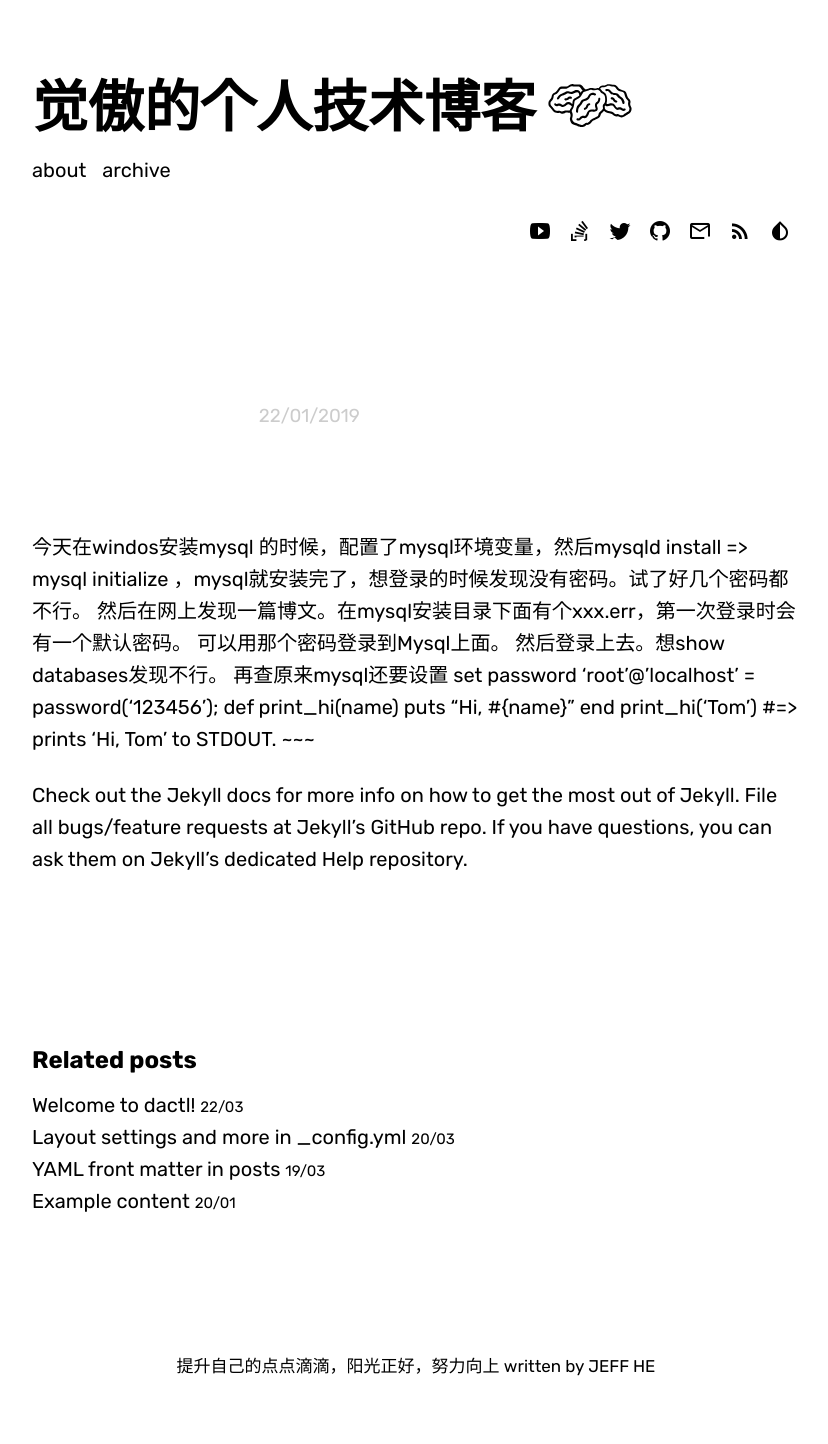
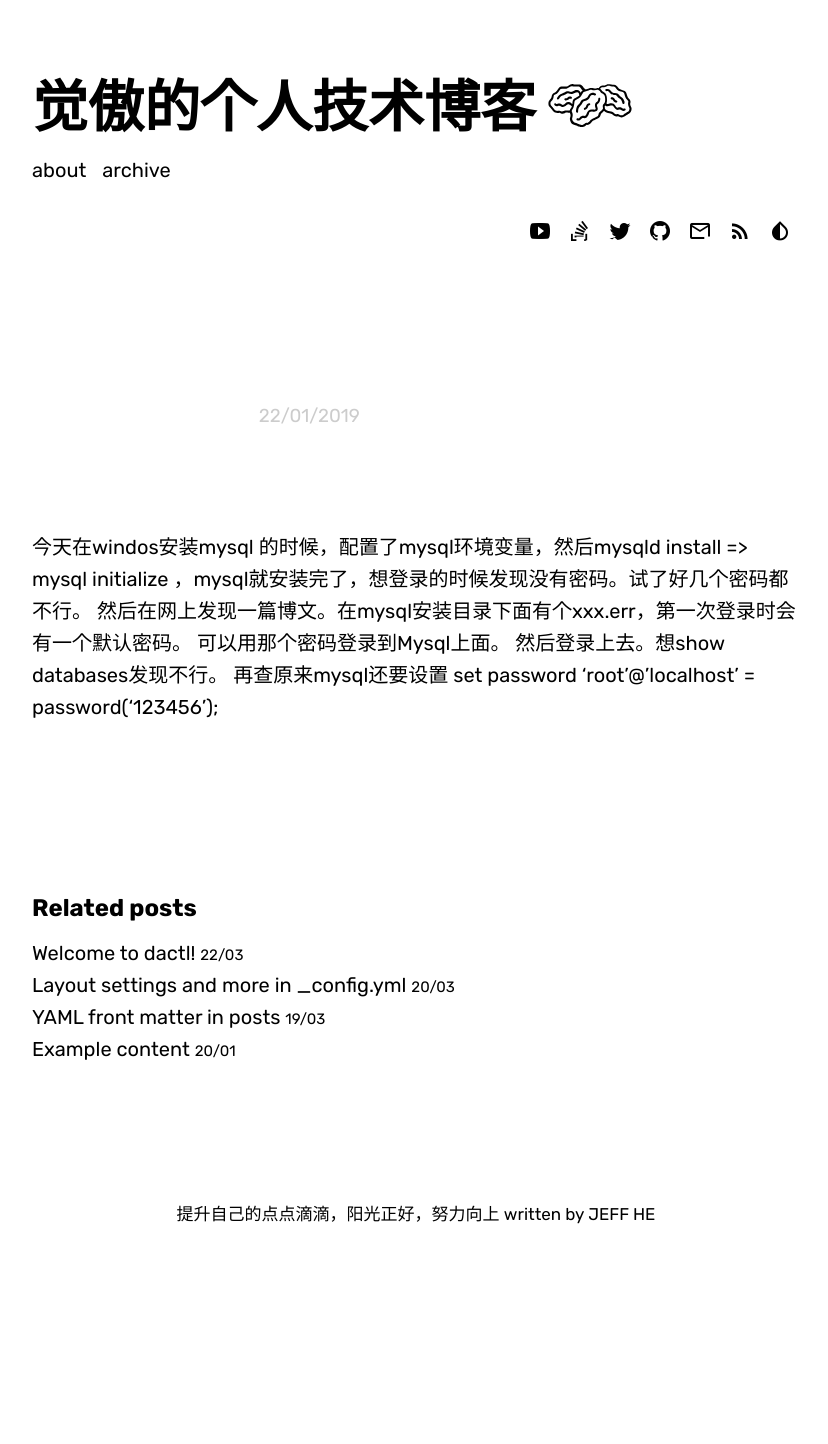
Before and after one commit to cesiv/cesiv.github.io, a Jekyll site: the page built from _posts/2019-01-22-mysql安装后的密码是什么.md, in a window 1280 px wide. Shown: the whole page, without its empty margins (224-1052 px from the left). Built offline with Jekyll 4.4.1, drawn with Linux system fonts in a browser that asks for light colours; some web fonts are replaced; comment, search, counter and statistics services are not loaded; after the commit the page ends 1292 px from its top, so only the background shows below that.

Commit message:
Update 2019-01-22-mysql安装后的密码是什么.md
no reason

```diff
--- a/_posts/2019-01-22-mysql安装后的密码是什么.md
+++ b/_posts/2019-01-22-mysql安装后的密码是什么.md
@@ -16,15 +16,3 @@
 然后登录上去。想show databases发现不行。
 再查原来mysql还要设置
 set password  'root'@'localhost' = password('123456');
-def print_hi(name)
-  puts "Hi, #{name}"
-end
-print_hi('Tom')
-#=> prints 'Hi, Tom' to STDOUT.
-~~~
-
-Check out the [Jekyll docs][jekyll] for more info on how to get the most out of Jekyll. File all bugs/feature requests at [Jekyll’s GitHub repo][jekyll-gh]. If you have questions, you can ask them on [Jekyll’s dedicated Help repository][jekyll-help].
-
-[jekyll]:      http://jekyllrb.com
-[jekyll-gh]:   https://github.com/jekyll/jekyll
-[jekyll-help]: https://github.com/jekyll/jekyll-help
```
